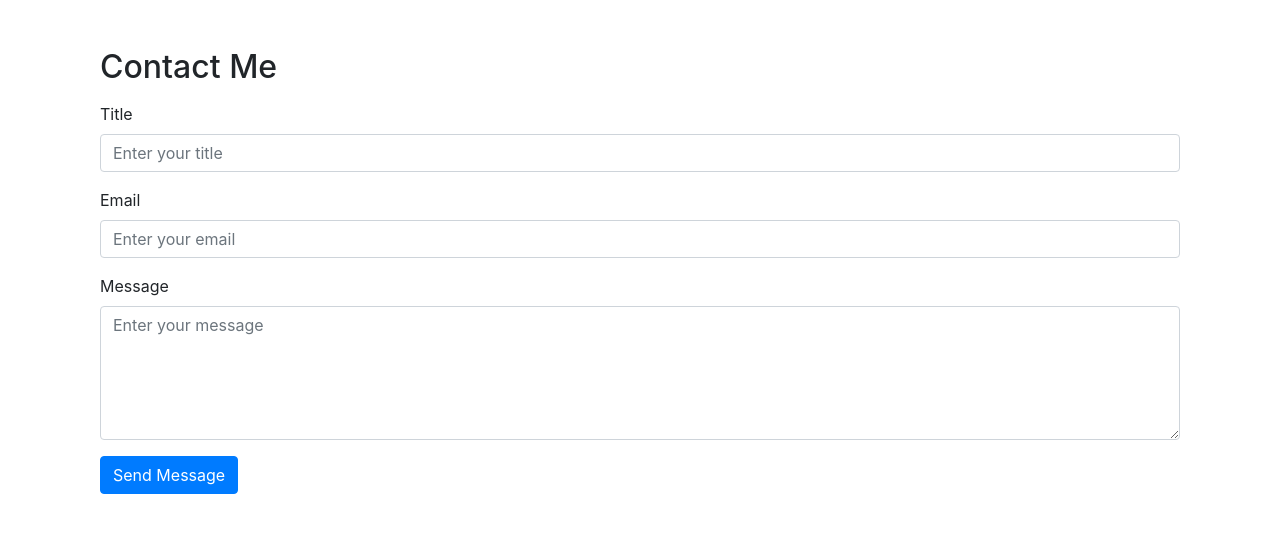
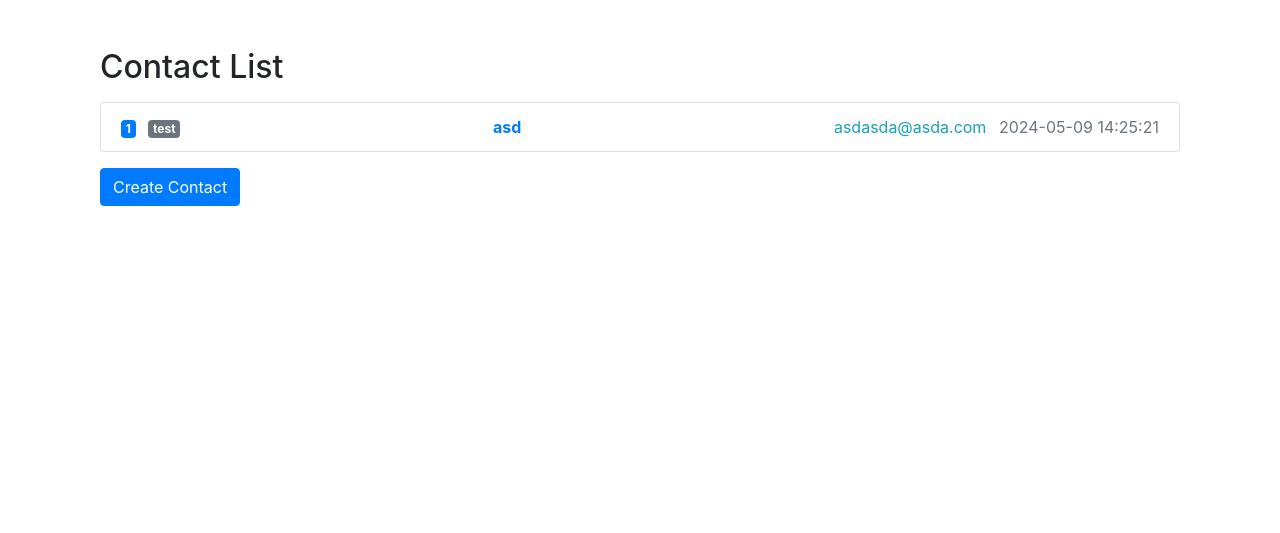
Before and after one commit to KRhound/flask_web_server, a Flask app: page /contact in a window 1280 px wide. Shown: the part 56-589 px from the top of the page. Run offline with Flask 3, Linux system fonts and the light colour scheme; a user stored in the database is signed in; some libraries are stand-ins or nearby versions.

Commit message:
Implementation of modification, deletion, and viewing functions on the contact bulletin board

```diff
--- a/app.py
+++ b/app.py
@@ -64,7 +64,8 @@ def board():
     try:
         status = 1
         select_query = """
-        SELECT id, title, username, modification_date FROM boards WHERE status = ? ORDER BY modification_date DESC;
+        SELECT id, title, username, modification_date
+        FROM boards WHERE status = ? ORDER BY modification_date DESC;
         """
         cursor.execute(select_query, (status, ))
         posts = cursor.fetchall()
@@ -87,7 +88,8 @@ def view_post():
             id = request.args.get('id', '', type=int)
             status = 1
             select_query = """
-            SELECT id, title, username, content, real_filename, modification_date FROM boards WHERE id = ? AND status = ?
+            SELECT id, title, username, content, real_filename, modification_date
+            FROM boards WHERE id = ? AND status = ?
             """
             cursor.execute(select_query, (id, status))
             post = cursor.fetchone()
@@ -110,7 +112,8 @@ def update_post():
             authority = session['authority']
             status = 1
             select_query = """
-            SELECT id, title, username, content, real_filename FROM boards WHERE id = ? AND U_id = ? AND status = ?
+            SELECT id, title, username, content, real_filename
+            FROM boards WHERE id = ? AND U_id = ? AND status = ?
             """
             cursor.execute(select_query, (id, U_id, status))
             post = cursor.fetchone()
@@ -237,17 +240,18 @@ def create_post():
             return redirect(url_for('error', error=error))
 
 # 다운로드 페이지
-@app.route('/download/<id>', methods=['GET'])
-def download(id):
+@app.route('/download/<id>/<filename>', methods=['GET'])
+def download(id, filename):
     try:
         if 'username' not in session:
             error = "Login required"
             return redirect(url_for('error', error=error))
         status = 1
         select_query = """
-        SELECT real_filename, hash_filename FROM boards WHERE id = ? AND status = ?
+        SELECT real_filename, hash_filename
+        FROM boards WHERE id = ? AND real_filename = ? AND status = ?
         """
-        cursor.execute(select_query, (id, status))
+        cursor.execute(select_query, (id, filename, status))
         file = cursor.fetchone()
         real_filename = file[0]
         hash_filename = file[1]
@@ -261,17 +265,34 @@ def download(id):
         else:
             error='File not found'
             return redirect(url_for('error', error=error))
-    except Exception as e:
-        return str(e)
+    except Exception:
+        error = "Download failed"
+        return redirect(url_for('error', error=error))
 
-# CONTACT ME 페이지
-@app.route('/contact', methods=['GET', 'POST'])
+@app.route('/contact', methods=['GET'])
 def contact():
+    try:
+        status = 1
+        select_query = """
+        SELECT id, username, title, email, response_date, registration_date
+        FROM contacts WHERE status = ? ORDER BY registration_date DESC;
+        """
+        cursor.execute(select_query, (status, ))
+        contacts = cursor.fetchall()
+        return render_template('contact.html', contacts=contacts)
+    except sqlite3.InternalError:
+        msg = "Bulletin board loading failure."
+        return redirect(url_for('error', error=error))
+
+
+# CONTACT ME 생성 페이지
+@app.route('/create_contact', methods=['GET', 'POST'])
+def create_contact():
     if request.method == 'GET':
         if 'username' not in session:
             error = "Login required"
             return redirect(url_for('error', error=error))
-        return render_template('contact.html')
+        return render_template('create_contact.html')
     elif request.method == 'POST':
         try:
             if 'username' not in session:
@@ -286,17 +307,121 @@ def contact():
             if (title != None and email != None and message != None):
                 # CONTACT 데이터베이스에 삽입
                 insert_query = """
-                INSERT INTO contact (U_id, username, title, email, message, status)
+                INSERT INTO contacts (U_id, username, title, email, message, status)
                 VALUES (?, ?, ?, ?, ?, ?)
                 """
                 cursor.execute(insert_query, (U_id, username, title, email, message, status))
                 conn.commit()
-                return render_template('contact_list.html')
+                return redirect(url_for('contact'))
             else:
                 error = "No input."
                 return redirect(url_for('error', error=error))
         except sqlite3.IntegrityError:
             error = "Creation failed."
+            return redirect(url_for('error', error=error))
+
+# 게시글 보기 페이지
+@app.route('/view_contact', methods=['GET'])
+def view_contact():
+    if request.method == 'GET':
+        try:
+            if 'username' not in session:
+                error = "Login required"
+                return redirect(url_for('error', error=error))
+            U_id = session['id']
+            username = session['username']
+            authority = session['authority']
+            id = request.args.get('id', '', type=int)
+            status = 1
+            if authority == 1:
+                select_query = """
+                SELECT id, title, username, message, response_date, registration_date
+                FROM contacts WHERE id = ? AND username = ? AND status = ?
+                """
+                cursor.execute(select_query, (id, username, status))
+                contact = cursor.fetchone()
+            elif authority == 2:
+                select_query = """
+                SELECT id, title, username, message, response_date, registration_date
+                FROM contacts WHERE id = ? AND status = ?
+                """
+                cursor.execute(select_query, (id, status))
+                contact = cursor.fetchone()
+            return render_template('view_contact.html', contact=contact)
+        except sqlite3.IntegrityError:
+            error = "Unusual approach."
+            return redirect(url_for('error', error=error))
+
+# 게시글 삭제 페이지
+@app.route('/delete_contact', methods=['GET'])
+def delete_contact():
+    if request.method == 'GET':
+        try:
+            if 'username' not in session:
+                error = "Login required"
+                return redirect(url_for('error', error=error))
+            id = request.args.get('id', '', type=int)
+            status = 0
+            username = session['username']
+            update_query = """
+            UPDATE contacts
+            SET status = ?
+            WHERE id = ? and username = ?
+            """
+            cursor.execute(update_query, (status, id, username))
+            conn.commit()
+            return redirect(url_for('contact'))
+        except:
+            error = "Failed to delete contact."
+            return redirect(url_for('error', error=error))
+
+# 게시글 수정 페이지
+@app.route('/update_contact', methods=['GET', 'POST'])
+def update_contact():
+    if request.method == "GET":
+        try:
+            if 'username' not in session:
+                error = "Login required"
+                return redirect(url_for('error', error=error))
+            id = request.args.get('id', '', type=int)
+            U_id = session['id']
+            username = session['username']
+            authority = session['authority']
+            status = 1
+            select_query = """
+            SELECT id, username, title, email, message
+            FROM contacts WHERE id = ? AND username = ? AND status = ?
+            """
+            cursor.execute(select_query, (id, username, status))
+            contact = cursor.fetchone()
+            return render_template('edit_contact.html', contact=contact)
+        except:
+            error = "Failed to edit contact."
+            return redirect(url_for('error', error=error))
+    elif request.method == 'POST':
+        try:
+            if 'username' not in session:
+                error = "Login required"
+                return redirect(url_for('error', error=error))
+            id = request.args.get('id', '', type=int)
+            title = request.form['title']
+            email = request.form['email']
+            message = request.form['message']
+            U_id = session['id']
+            username = session['username']
+            authority = session['authority']
+            status = 1
+
+            update_query = """
+            UPDATE contacts
+            SET title = ?, email = ?, message = ?
+            WHERE id = ? AND username = ? AND status = ?
+            """
+            cursor.execute(update_query, (title, email, message, id, username, status))
+            conn.commit()
+            return redirect(url_for('view_contact', id=id))
+        except:
+            error = "Failed to edit contact."
             return redirect(url_for('error', error=error))
 
 # 로그인 페이지
@@ -310,7 +435,8 @@ def login():
             password = request.form['password']
             # 회원 정보 데이터베이스에서 검색
             select_query = """
-            SELECT id, username, authority FROM members WHERE id = ? AND password = ?
+            SELECT id, username, authority
+            FROM members WHERE id = ? AND password = ?
             """
             cursor.execute(select_query, (id, password))
             user = cursor.fetchone()
--- a/templates/contact.html
+++ b/templates/contact.html
@@ -1,24 +1,30 @@
 {% extends 'base.html' %}
 
-{% block title %}Contact Me{% endblock %}
+{% block title %}Contact List{% endblock %}
 
 {% block content %}
 <div class="container">
-  <h2 class="mt-5 mb-3">Contact Me</h2>
-  <form action="/contact" method="POST">
-    <div class="form-group">
-      <label for="title">Title</label>
-      <input type="text" name="title" class="form-control" id="title" placeholder="Enter your title" required>
-    </div>
-    <div class="form-group">
-      <label for="email">Email</label>
-      <input type="email" name="email" class="form-control" id="email" placeholder="Enter your email" required>
-    </div>
-    <div class="form-group">
-      <label for="message">Message</label>
-      <textarea name="message" class="form-control" id="message" rows="5" placeholder="Enter your message" required></textarea>
-    </div>
-    <button type="submit" class="btn btn-primary">Send Message</button>
-  </form>
+  <h2 class="mt-5 mb-3">Contact List</h2>
+  <ul class="list-group">
+    {% for contact in contacts %}
+    <li class="list-group-item d-flex justify-content-between align-items-center">
+      <div>
+        <span class="badge badge-primary mr-2">{{ loop.index }}</span> <!-- 게시글 번호 -->
+        <span class="badge badge-secondary mr-2">{{ contact[1] }}</span> <!-- 작성자 -->
+      </div>
+      <a href="{{ url_for('view_contact', id=contact[0]) }}">
+        <strong>{{ contact[2] }}</strong> <!-- 제목 -->
+      </a>
+      <div>
+        <span class="text-info ml-2">{{ contact[3] }}</span> <!-- 이메일 -->
+        <span class="text-muted ml-2">{{ contact[5] }}</span> <!-- 작성일 -->
+      </div>
+    </li>
+    {% else %}
+    <li class="list-group-item">No contact available.</li>
+    {% endfor %}
+  </ul>
+
+  <a href="{{ url_for('create_contact') }}" class="btn btn-primary mt-3">Create Contact</a>
 </div>
 {% endblock %}
--- a/templates/view_post.html
+++ b/templates/view_post.html
@@ -16,7 +16,7 @@
         </div>
         {% if post[4] != None %}
         <div class="card-footer text-muted bg-light">
-            <p class="mb-0">Download : <a href="{{ url_for('download', id=post[0]) }}">{{ post[4] }}</a></p>
+            <p class="mb-0">Download : <a href="{{ url_for('download', id=post[0], filename=post[4]) }}">{{ post[4] }}</a></p>
         </div>
         {% endif %}
         <div class="card-footer text-muted bg-light">
```
Also changed, not shown: templates/board.html (+6 -4 lines), templates/create_contact.html (added, +24 -0 lines), templates/edit_contact.html (added, +24 -0 lines), templates/view_contact.html (added, +28 -0 lines), templates/contact_list.html (deleted), web.db, 2 other files.
